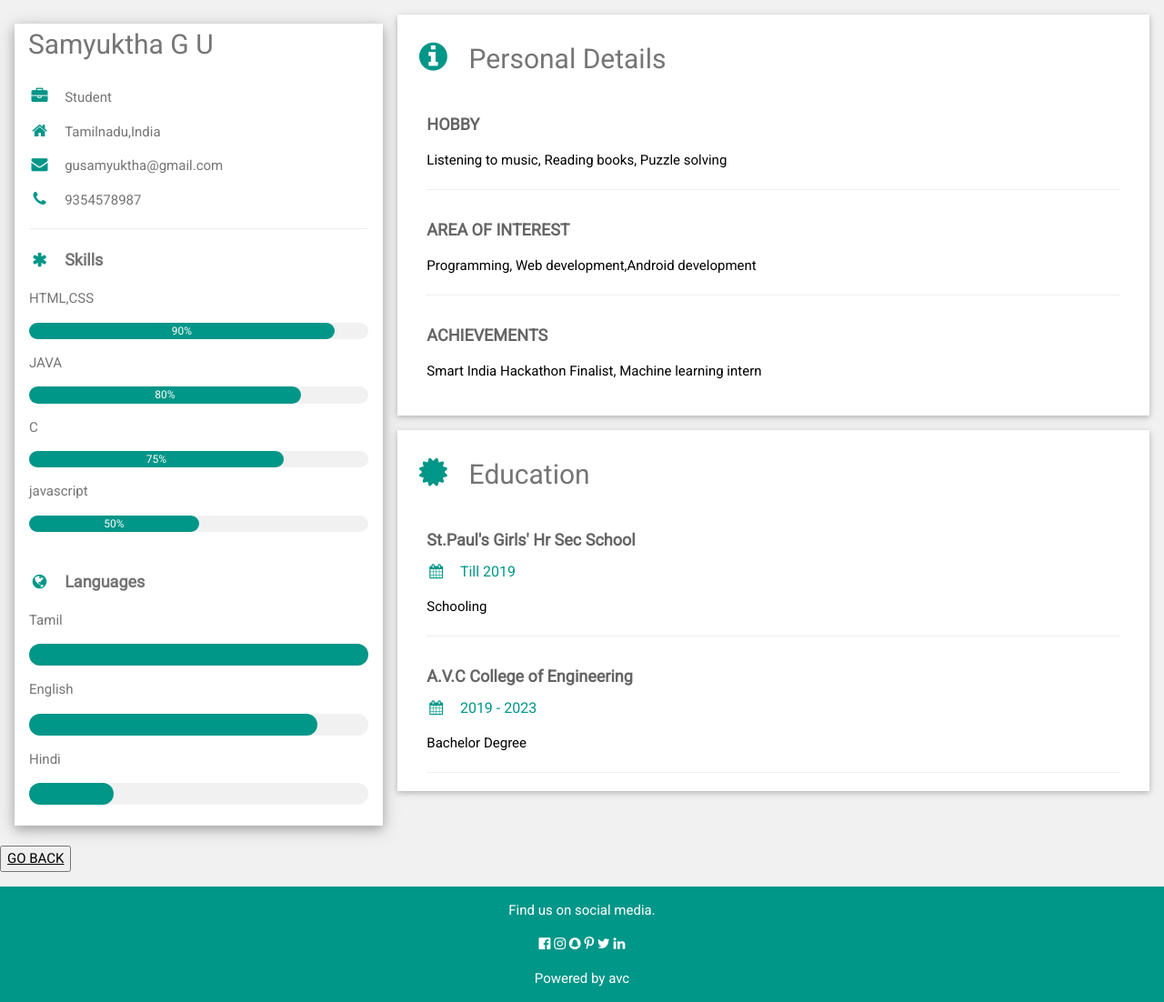
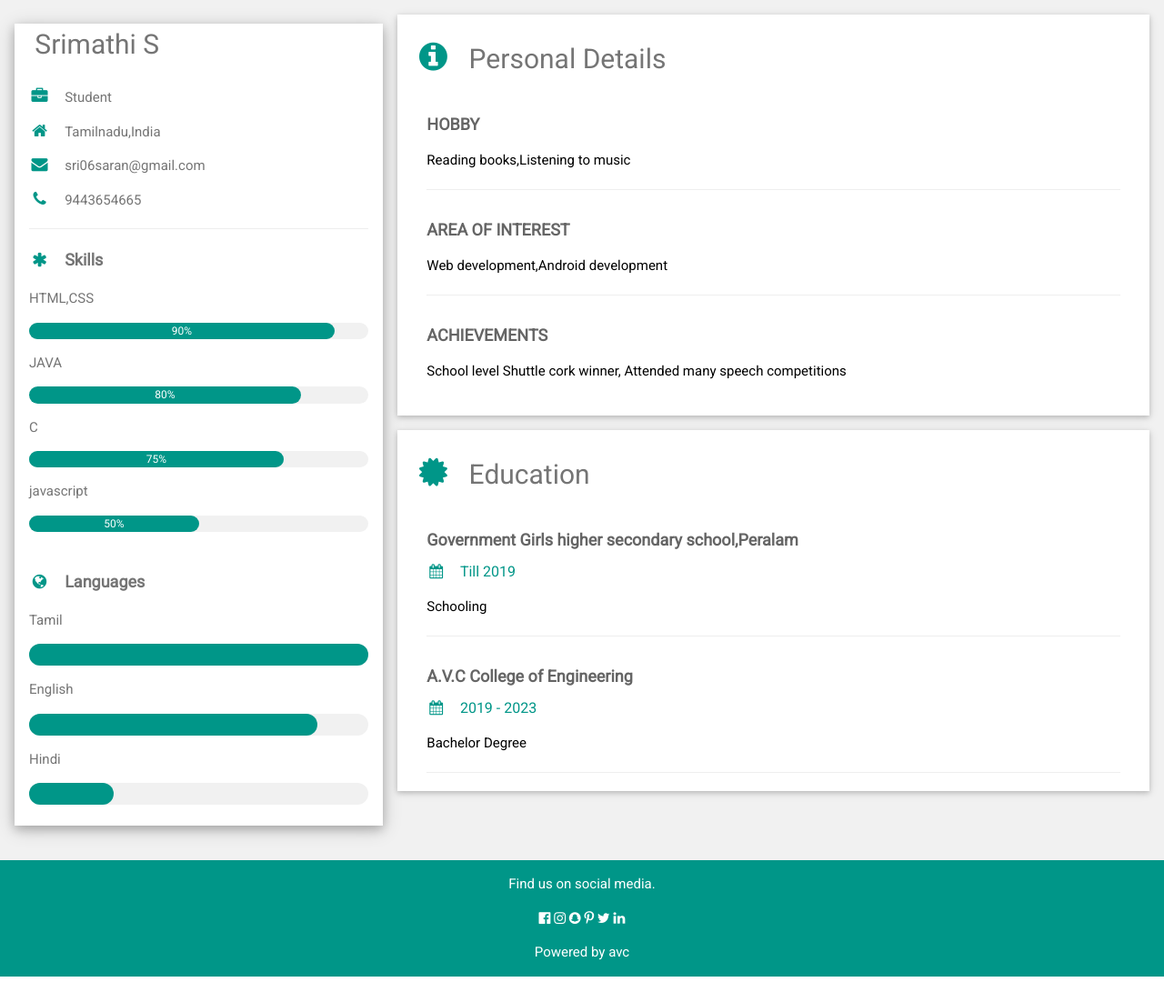
Before and after one commit to guSamyuktha/Plasma-Donor-Application, a Flask app: page /aboutme in a window 1280 px wide. Shown: the whole page at 91% size. After the commit the page ends 1074 px from the top, so only its background shows below. Run offline with Flask 2, Linux system fonts and the light colour scheme.

Commit message:
Update aboutme.html

```diff
--- a/Assignments/Team Member 2- Srimathi/Assignment - 1/Assignment 2/templates/aboutme.html
+++ b/Assignments/Team Member 2- Srimathi/Assignment - 1/Assignment 2/templates/aboutme.html
@@ -23,7 +23,7 @@ html,body,h1,h2,h3,h4,h5,h6 {font-family: "Roboto", sans-serif}
       <div class="w3-white w3-text-grey w3-card-4">
         <div class="w3-display-container">
 
-        <h2>&nbsp;&nbsp;Samyuktha G U</h2>
+        <h2>&nbsp;&nbsp; Srimathi S</h2>
 
         <div class="w3-display-bottomleft w3-container w3-text-black">
 
@@ -33,8 +33,8 @@ html,body,h1,h2,h3,h4,h5,h6 {font-family: "Roboto", sans-serif}
         <div class="w3-container">
           <p><i class="fa fa-briefcase fa-fw w3-margin-right w3-large w3-text-teal"></i>Student</p>
           <p><i class="fa fa-home fa-fw w3-margin-right w3-large w3-text-teal"></i>Tamilnadu,India</p>
-          <p><i class="fa fa-envelope fa-fw w3-margin-right w3-large w3-text-teal"></i>gusamyuktha@gmail.com</p>
-          <p><i class="fa fa-phone fa-fw w3-margin-right w3-large w3-text-teal"></i>9354578987</p>
+          <p><i class="fa fa-envelope fa-fw w3-margin-right w3-large w3-text-teal"></i>sri06saran@gmail.com</p>
+          <p><i class="fa fa-phone fa-fw w3-margin-right w3-large w3-text-teal"></i>9443654665</p>
           <hr>
 
           <p class="w3-large"><b><i class="fa fa-asterisk fa-fw w3-margin-right w3-text-teal"></i>Skills</b></p>
@@ -86,19 +86,19 @@ html,body,h1,h2,h3,h4,h5,h6 {font-family: "Roboto", sans-serif}
         <div class="w3-container">
           <h5 class="w3-opacity"><b>HOBBY</b></h5>
 
-          <p>Listening to music, Reading books, Puzzle solving </p>
+          <p>Reading books,Listening to music </p>
           <hr>
         </div>
         <div class="w3-container">
           <h5 class="w3-opacity"><b>AREA OF INTEREST</b></h5>
 
-          <p> Programming, Web development,Android development </p>
+          <p> Web development,Android development </p>
           <hr>
         </div>
         <div class="w3-container">
           <h5 class="w3-opacity"><b>ACHIEVEMENTS</b></h5>
 
-          <p>Smart India Hackathon Finalist, Machine learning intern</p><br>
+          <p>School level Shuttle cork winner, Attended many speech competitions</p><br>
         </div>
       </div>
 
@@ -107,7 +107,7 @@ html,body,h1,h2,h3,h4,h5,h6 {font-family: "Roboto", sans-serif}
   <div class="w3-container w3-card w3-white">
         <h2 class="w3-text-grey w3-padding-16"><i class="fa fa-certificate fa-fw w3-margin-right w3-xxlarge w3-text-teal"></i>Education</h2>
         <div class="w3-container">
-          <h5 class="w3-opacity"><b>St.Paul's Girls' Hr Sec School</b></h5>
+          <h5 class="w3-opacity"><b>Government Girls higher secondary school,Peralam</b></h5>
           <h6 class="w3-text-teal"><i class="fa fa-calendar fa-fw w3-margin-right"></i>Till 2019</h6>
           <p>Schooling</p>
           <hr>
@@ -126,9 +126,6 @@ html,body,h1,h2,h3,h4,h5,h6 {font-family: "Roboto", sans-serif}
   </div>
 
 </div>
-<button >
-<a href="/login">GO BACK</a>
-</button>
 
 
 
```
